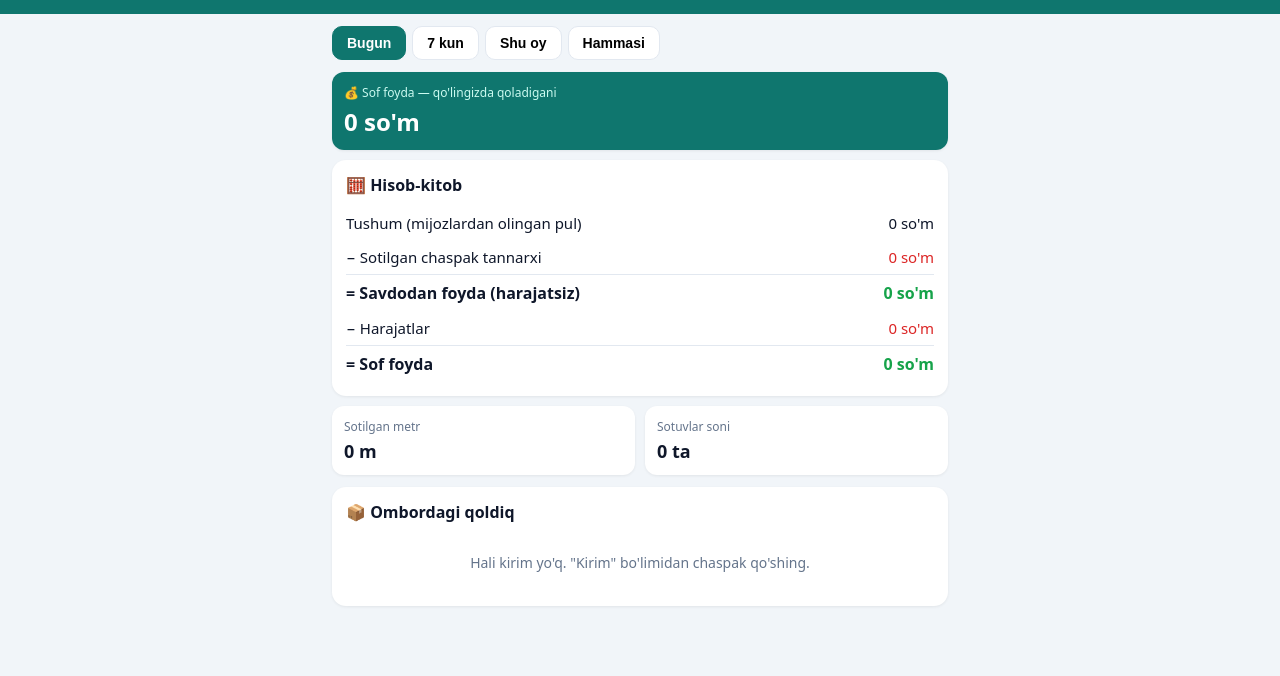
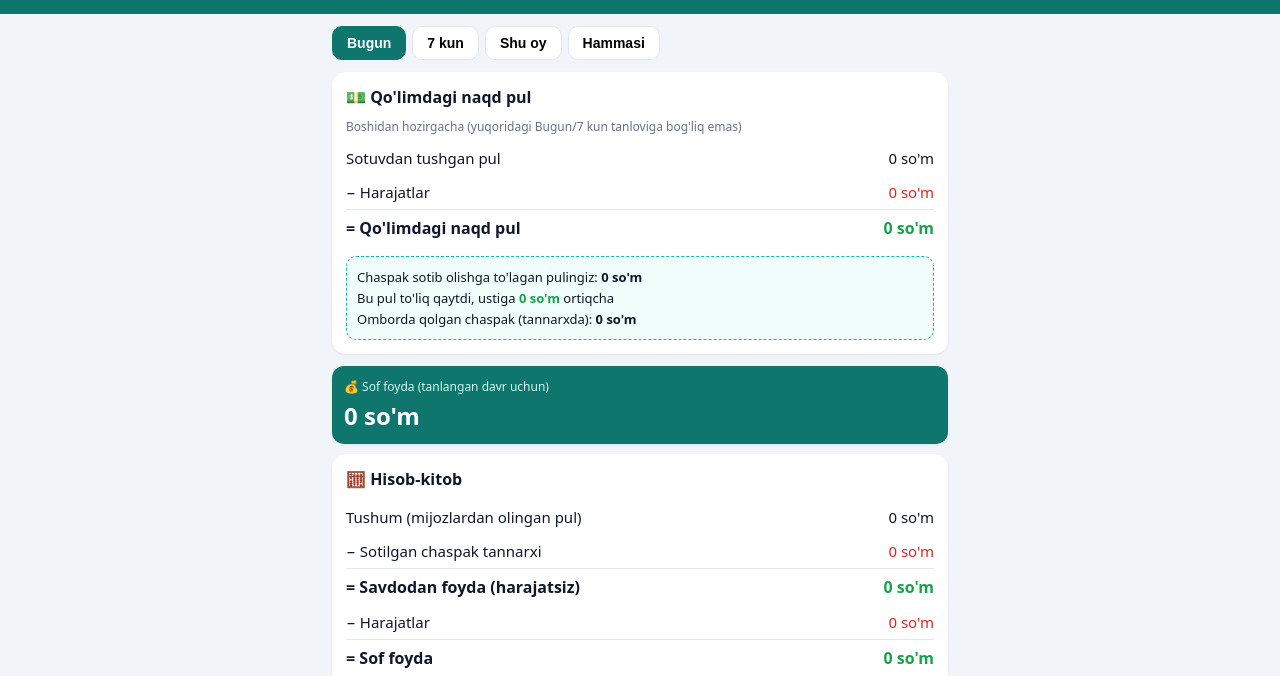
Before and after one commit to sanjar97a/Savdo_hisobot, a plain HTML site: page index.html in a window 1280 px wide. Shown: the part 67-743 px from the top of the page. Drawn offline with Linux system fonts and the light colour scheme.

Commit message:
Qo'ldagi naqd pul (kassa) kartasi; SW har doim yangi versiyani oladi
Co-Authored-By: Claude Opus 5.5 <noreply@anthropic.com>
Claude-Session: https://claude.ai/code/session_01VUjmiAs41hxxe6sVrtqrHs

```diff
--- a/index.html
+++ b/index.html
@@ -68,6 +68,7 @@ nav button.on{color:var(--p)}
     <button data-p="month">Shu oy</button>
     <button data-p="all">Hammasi</button>
   </div>
+  <div class="card" id="cash"></div>
   <div class="grid" id="stats"></div>
   <div class="card" style="margin-top:12px">
     <h2>📦 Ombordagi qoldiq</h2>
@@ -224,7 +225,7 @@ function render(){
   const yalpi=tushum-tannarx,sof=yalpi-harajat-kamS;
   const row=(l,v,c='',bold)=>`<div style="display:flex;justify-content:space-between;padding:7px 0;${bold?'border-top:1px solid var(--b);font-weight:700;font-size:16px':'font-size:15px'}"><span>${l}</span><span class="${c}" style="white-space:nowrap;padding-left:8px">${v}</span></div>`;
   $('stats').innerHTML=`
-    <div class="stat big"><div class="l">💰 Sof foyda — qo'lingizda qoladigani</div><div class="v">${fm(sof)}</div></div>
+    <div class="stat big"><div class="l">💰 Sof foyda (tanlangan davr uchun)</div><div class="v">${fm(sof)}</div></div>
     <div class="card" style="grid-column:1/-1;margin:0">
       <h2>🧮 Hisob-kitob</h2>
       ${row('Tushum (mijozlardan olingan pul)',fm(tushum))}
@@ -236,6 +237,17 @@ function render(){
     </div>
     <div class="stat"><div class="l">Sotilgan metr</div><div class="v">${fmM(metr)}</div></div>
     <div class="stat"><div class="l">Sotuvlar soni</div><div class="v">${S.length} ta</div></div>`;
+  // Kassa: davrga bog'liq emas, boshidan hozirgacha
+  const allT=D.sales.reduce((a,s)=>a+s.sum,0),allE=D.exps.reduce((a,e)=>a+e.sum,0),allB=D.buys.reduce((a,b)=>a+b.sum,0);
+  const kassa=allT-allE,qaytdi=kassa-allB,omborQ=list.reduce((a,x)=>a+Math.max(0,x.left)*x.unit,0);
+  $('cash').innerHTML=`<h2>💵 Qo'limdagi naqd pul</h2>
+    <div style="font-size:12px;color:var(--m);margin-bottom:6px">Boshidan hozirgacha (yuqoridagi Bugun/7 kun tanloviga bog'liq emas)</div>
+    ${row('Sotuvdan tushgan pul',fm(allT))}
+    ${row('− Harajatlar',fm(allE),'neg')}
+    ${row('= Qo\'limdagi naqd pul',fm(kassa),kassa<0?'neg':'pos',1)}
+    <div class="preview" style="font-size:13px">Chaspak sotib olishga to'lagan pulingiz: <b>${fm(allB)}</b><br>
+    ${qaytdi>=0?`Bu pul to'liq qaytdi, ustiga <b class="pos">${fm(qaytdi)}</b> ortiqcha`:`Shundan hali qaytmagani: <b class="neg">${fm(-qaytdi)}</b>`}<br>
+    Omborda qolgan chaspak (tannarxda): <b>${fm(omborQ)}</b></div>`;
 
   // Qoldiq
   $('stock').innerHTML=list.length?list.map(x=>{
```
Also changed, not shown: sw.js (+5 -3 lines).
